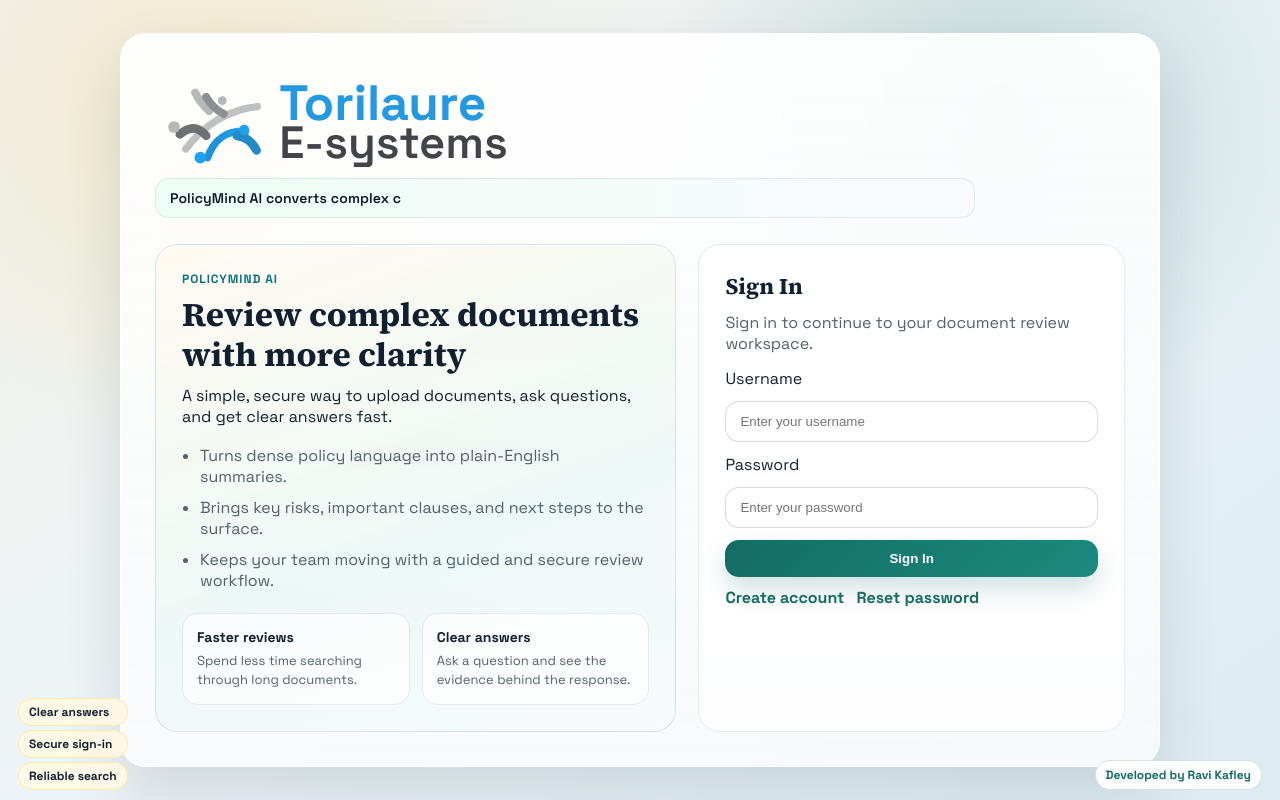
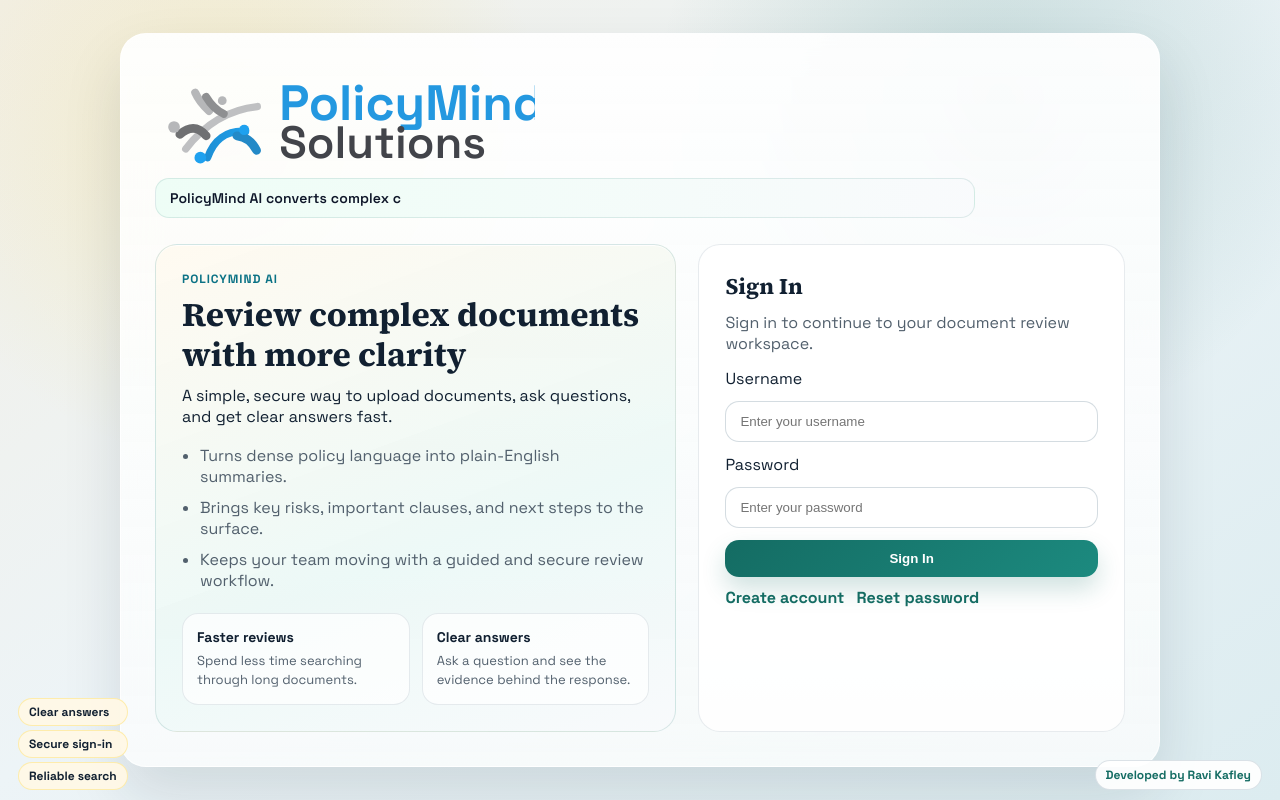
Before and after one commit to JavaKnowledgeBase/policymind-document-service, a React (Vite) app in the folder frontend/: page / in a window 1280 px wide. Built offline with nearby package versions, Linux system fonts and the light colour scheme; no server answers.

Commit message:
Restore PolicyMind branding and header copy

```diff
--- a/frontend/src/components/BrandBar.jsx
+++ b/frontend/src/components/BrandBar.jsx
@@ -2,11 +2,11 @@ import HeaderTypeTicker from "./HeaderTypeTicker";
 
 export default function BrandBar() {
   return (
-    <header className="brand-bar" aria-label="Torilaure Esystems brand">
+    <header className="brand-bar" aria-label="PolicyMind Solutions brand">
       <div className="brand-logo" aria-hidden="true">
         <svg viewBox="0 0 520 140" role="img">
           <defs>
-            <linearGradient id="teBlue" x1="0%" y1="0%" x2="100%" y2="0%">
+            <linearGradient id="pmBlue" x1="0%" y1="0%" x2="100%" y2="0%">
               <stop offset="0%" stopColor="#1e90d6" />
               <stop offset="100%" stopColor="#1f9fe9" />
             </linearGradient>
@@ -16,7 +16,7 @@ export default function BrandBar() {
             <path d="M28 72c12-10 24-12 36 2" stroke="#6f7072" strokeWidth="12" fill="none" strokeLinecap="round" />
             <path d="M68 40c-9-8-15-16-19-25" stroke="#b6b7b9" strokeWidth="11" fill="none" strokeLinecap="round" />
             <path d="M88 44c-11-5-18-13-24-23" stroke="#8e8f91" strokeWidth="11" fill="none" strokeLinecap="round" />
-            <path d="M66 104c8-24 26-38 52-36" stroke="url(#teBlue)" strokeWidth="10" fill="none" strokeLinecap="round" />
+            <path d="M66 104c8-24 26-38 52-36" stroke="url(#pmBlue)" strokeWidth="10" fill="none" strokeLinecap="round" />
             <path d="M106 74c11 1 21 8 27 20" stroke="#2389c7" strokeWidth="12" fill="none" strokeLinecap="round" />
             <circle cx="20" cy="62" r="8" fill="#b6b7b9" />
             <circle cx="86" cy="26" r="6" fill="#b6b7b9" />
@@ -24,10 +24,10 @@ export default function BrandBar() {
             <circle cx="56" cy="104" r="8" fill="#1fa1ef" />
           </g>
           <text x="170" y="68" fontSize="68" fill="#2498e0" fontWeight="700" fontFamily="Space Grotesk, Segoe UI, sans-serif">
-            Torilaure
+            PolicyMind
           </text>
           <text x="170" y="120" fontSize="62" fill="#42444a" fontWeight="600" fontFamily="Space Grotesk, Segoe UI, sans-serif">
-            E-systems
+            Solutions
           </text>
         </svg>
       </div>
```
Also changed, not shown: 2 other files (tests, documents, lock files or other folders).
